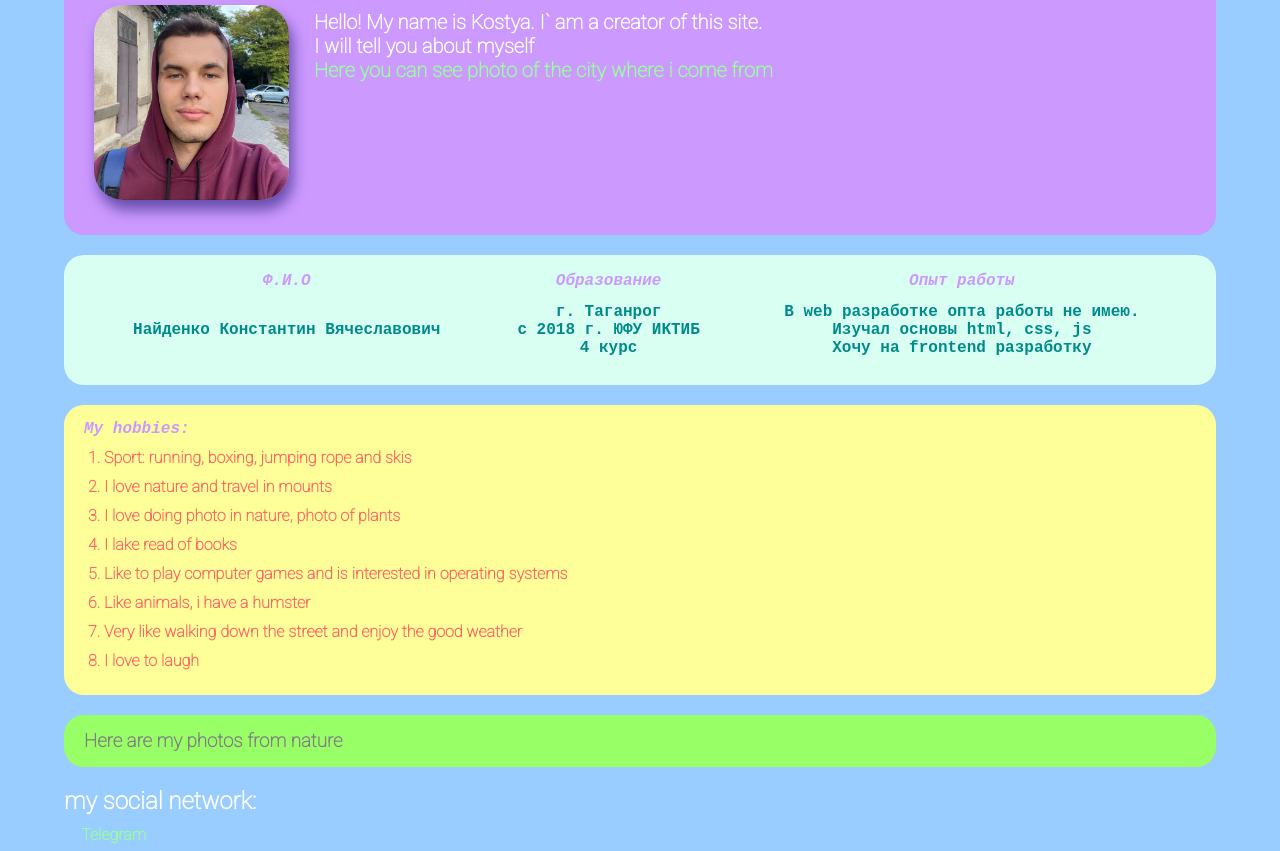
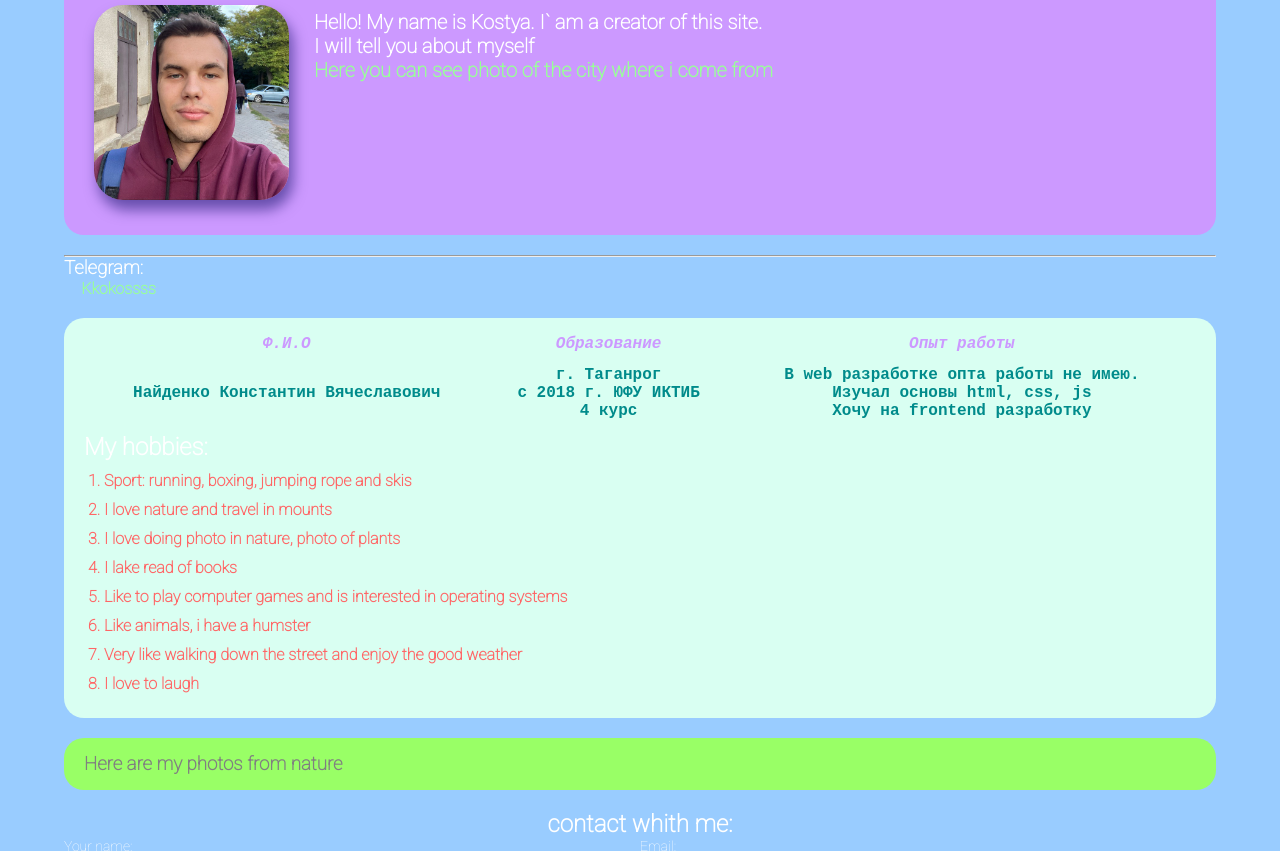
Before and after one commit to KOSSOS/CV, a plain HTML site: page index.html in a window 1280 px wide. Shown: the part 132-983 px from the top of the page. Drawn offline with Linux system fonts and the light colour scheme.

Commit message:
Update index.html

```diff
--- a/index.html
+++ b/index.html
@@ -21,8 +21,11 @@
 		<p>Hello! My name is Kostya. I` am a creator of this site.
 			<br>I will tell you about myself
 			<br><a href='home.html' target='_blank'>Here you can see photo of the city where i come from</a>
-		</p>
+			</p>
 	</div>
+<hr>
+
+<div class="social"><h3>Telegram:</h3><a href="https://t.me/Kkokossss" target="_blank">Kkokossss</a></div>
 
 	<div class="card bg-blue">
 		<table class="table">
@@ -37,10 +40,10 @@
 				<td>В web разработке опта работы не имею. <br>Изучал основы html, css, js<br>Хочу на frontend разработку</td>
 			</tr>
 		</table>
-	</div>
 
-	<div class="card bg-yellow">
-		<h4>My hobbies:</h4>
+
+
+		<h2>My hobbies:</h2>
 		<ol class="list">
 			<li>Sport: running, boxing, jumping rope and skis</li>
 			<li>I love nature and travel in mounts</li>
@@ -54,8 +57,6 @@
 	</div>
 
 	<div class="card bg-green"><h3><a href="">Here are my photos from nature</a></h3></div>
-
-	<div class="social"><h2>my social network:</h2><a href="https://t.me/Kkokossss" target="_blank">Telegram</a></div>
 
 	<div class="form">
 		<h2>contact whith me:</h2>
```
